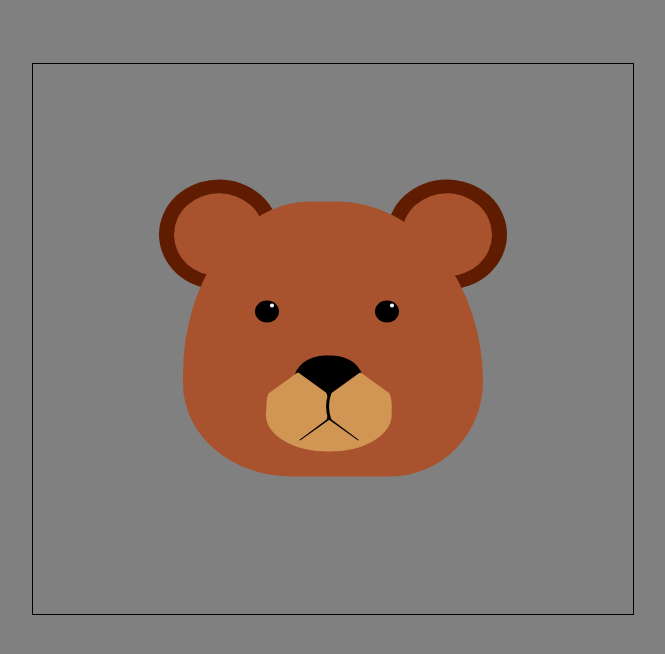
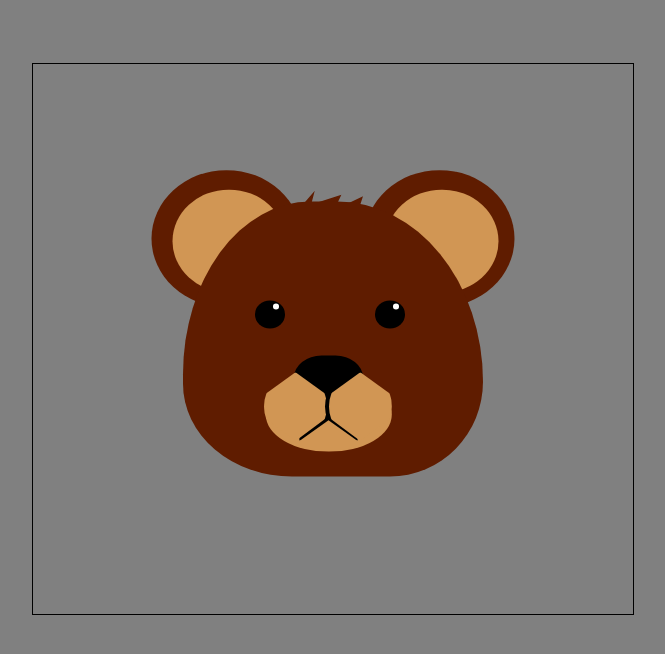
Before and after one commit to TSAR10/PureCssImages, a plain HTML site: page Bear Cub/index.html in a window 1280 px wide. Shown: the whole page, without its empty margins (307-972 px from the left). Drawn offline with Linux system fonts and the light colour scheme.

Commit message:
Bear Cub using pure CSS
Image of Bear Cub face only using pure css DAY 3

```diff
--- a/Bear Cub/bear.css
+++ b/Bear Cub/bear.css
@@ -15,29 +15,29 @@ body{
 	width: 50%;
 	height:50%;
 	border-radius: 48% 55% 35% 41% / 71% 74% 39% 38%;
-	background-color: rgba(169,82,46,1);
+	background-color: rgba(95,28,0,1);
 	top:50%;
 	left:50%;
 	transform: translateX(-50%)translateY(-50%);
 }
 .ear_left{
 	position:absolute;
-	width:20%;
-	height:20%;
+	width:25%;
+	height:25%;
 	border-radius:50%;
 	background-color: rgba(95,28,0,1);
-	top:30%;
-	left:30%;
+	top:30.5%;
+	left:31%;
 	transform: translateX(-45%)translateY(-45%);
 }
 .ear_right{
 	position:absolute;
-	width:20%;
-	height:20%;
+	width:25%;
+	height:25%;
 	border-radius:50%;
 	background-color: rgba(95,28,0,1);
-	top:30%;
-	right:30%;
+	top:30.5%;
+	right:31%;
 	transform: translateX(45%)translateY(-45%);
 }
 .inner{
@@ -46,15 +46,15 @@ body{
 	height:75%;
 	top:50%;
 	left:50%;
-	transform:translateX(-50%)translateY(-50%);
+	transform:translateX(-48%)translateY(-48%);
 	border-radius: 50%;
-	background-color: rgba(169,82,46,1);
+	background-color: rgb(209,150,84);
 }
 .eye_left{
 	position: absolute;
 	background-color: black;
-	width:8%;
-	height:8%;
+	width:10%;
+	height:10%;
 	border-radius: 50%;
 	top:36%;
 	left:24%;
@@ -62,11 +62,11 @@ body{
 .eye_right{
 	position: absolute;
 	background-color: black;
-	width:8%;
-	height:8%;
+	width:10%;
+	height:10%;
 	border-radius: 50%;
 	top:36%;
-	right:28%;
+	right:26%;
 }
 .eye_inner{
 	position: absolute;
@@ -86,7 +86,7 @@ body{
 	clip-path: polygon(0% 33% , 50% 0% , 100% 33% , 100% 66% , 50% 100% , 0% 66%);
 	border-radius: 50%;
 	top:62%;
-	left:27.8%;
+	left:27%;
 }
 .mouth_border{
 	z-index:1;
@@ -119,7 +119,7 @@ body{
 	border-radius: 50%;
 	clip-path: polygon(0% 33% , 50% 0% , 50% 100% , 0% 66%);
 	top:62%;
-	right:30.4%;
+	right:30.8%;
 }
 .mouth3{
 	z-index:-1;
@@ -137,7 +137,16 @@ body{
 	width:23%;
 	height:20%;
 	background-color: black;
-	border-radius: 45%;
+	border-radius: 40%;
 	top:56%;
 	left:37%;
 }
+.hair{
+	position: absolute;
+	background-color: rgba(95,28,0,1);
+	width:12%;
+	height:5%;
+	clip-path: polygon(0% 100% , 33% 0% , 28% 50% , 70% 15% , 60% 70% , 100% 20% , 90% 100%);
+	top:23%;
+	left:43%;
+}
--- a/Bear Cub/index.html
+++ b/Bear Cub/index.html
@@ -1,7 +1,7 @@
 <!DOCTYPE html>
 <html>
 <head>
-	<title>BEAVER</title>
+	<title>Bear Cub</title>
 	<link rel="stylesheet" type="text/css" href="bear.css">
 </head>
 <body>
@@ -28,6 +28,8 @@
 			<div class="nose">
 			</div>
 		</div>
+		<div class="hair">
+		</div>
 		<div class="ear_left">
 			<div class="inner">
 			</div>
```
Also changed, not shown: Bear Cub/Bear Cub Preview.png.
